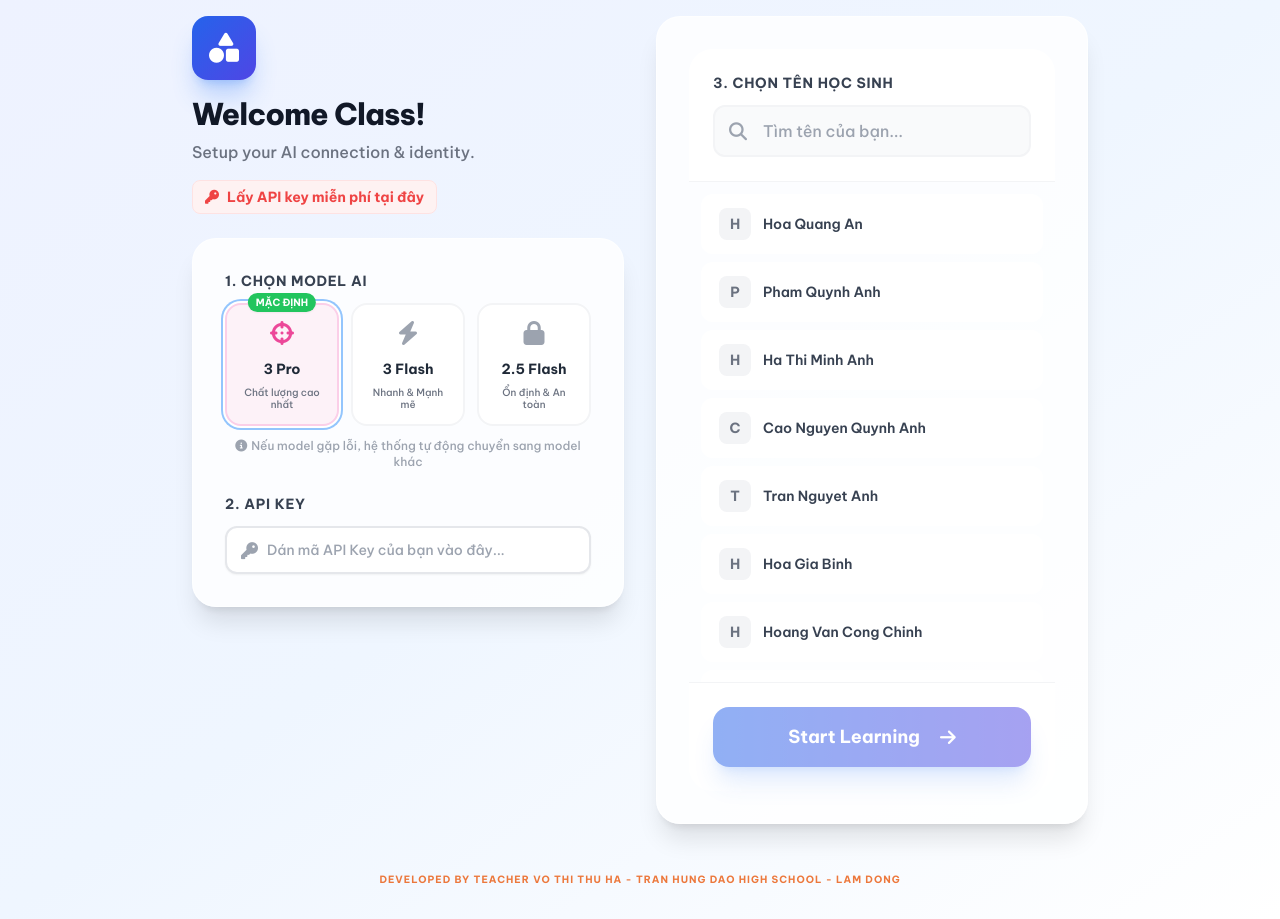
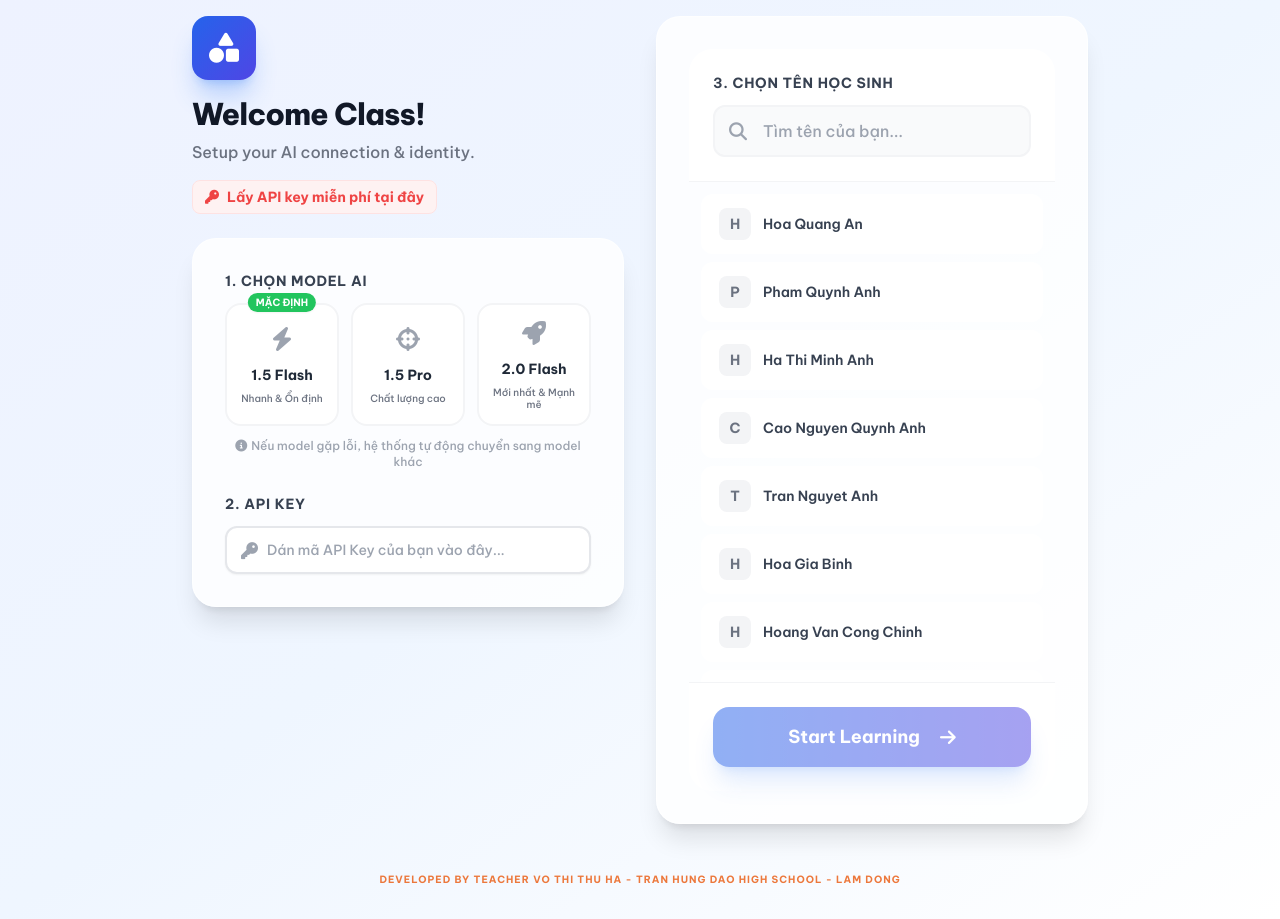
Before and after one commit to havo280788-byte/BRIGHT-AI-HUB--SPEAKING-AND-WRITING-, a React (Vite) app: page / in a window 1280 px wide. Built offline with nearby package versions, Linux system fonts and the light colour scheme.

Commit message:
Add files via upload

```diff
--- a/App.tsx
+++ b/App.tsx
@@ -12,7 +12,7 @@ function App() {
    const [activeTab, setActiveTab] = useState<SkillMode>(SkillMode.DASHBOARD);
    const [isSettingsOpen, setIsSettingsOpen] = useState(false);
    const [currentApiKey, setCurrentApiKey] = useState('');
-  const [currentModel, setCurrentModel] = useState('gemini-3-pro-preview');
+   const [currentModel, setCurrentModel] = useState('gemini-1.5-flash');
 
    // User Progress State
    const [stats, setStats] = useState<UserStats>({
@@ -38,7 +38,7 @@ function App() {
             setCurrentModel(savedModel);
          }
 
-        handleLogin(savedUser, savedKey, savedModel || 'gemini-3-pro-preview');
+         handleLogin(savedUser, savedKey, savedModel || 'gemini-1.5-flash');
       }
    }, []);
 
@@ -161,8 +161,7 @@ function App() {
                   <button
                      key={item.id}
                      onClick={() => setActiveTab(item.id)}
-                className={`w-full flex items-center gap-5 px-6 py-5 rounded-2xl transition-all duration-300 font-bold text-lg group ${
-                   activeTab === item.id
+                     className={`w-full flex items-center gap-5 px-6 py-5 rounded-2xl transition-all duration-300 font-bold text-lg group ${activeTab === item.id
                         ? 'bg-blue-600 text-white shadow-lg shadow-blue-500/30'
                         : 'text-gray-500 hover:bg-white hover:shadow-md hover:text-blue-600'
                         }`}
--- a/services/geminiService.ts
+++ b/services/geminiService.ts
@@ -9,7 +9,7 @@ let appModel = "gemini-1.5-flash";
 const FALLBACK_MODELS = [
   "gemini-1.5-flash",
   "gemini-1.5-pro",
-  "gemini-pro"
+  "gemini-2.0-flash"
 ];
 
 export const setApiKey = (key: string) => {
--- a/types.ts
+++ b/types.ts
@@ -55,7 +55,7 @@ export interface AppSettings {
 }
 
 export const AI_MODELS = [
-  { id: 'gemini-3-pro-preview', name: '3 Pro', desc: 'Chất lượng cao nhất', icon: 'fa-crosshairs', color: 'text-pink-500', bgColor: 'bg-pink-50', borderColor: 'border-pink-200', badge: 'MẶC ĐỊNH' },
-  { id: 'gemini-3-flash-preview', name: '3 Flash', desc: 'Nhanh & Mạnh mẽ', icon: 'fa-bolt', color: 'text-orange-500', bgColor: 'bg-orange-50', borderColor: 'border-orange-200' },
-  { id: 'gemini-2.5-flash', name: '2.5 Flash', desc: 'Ổn định & An toàn', icon: 'fa-lock', color: 'text-blue-500', bgColor: 'bg-blue-50', borderColor: 'border-blue-200' }
+  { id: 'gemini-1.5-flash', name: '1.5 Flash', desc: 'Nhanh & Ổn định', icon: 'fa-bolt', color: 'text-orange-500', bgColor: 'bg-orange-50', borderColor: 'border-orange-200', badge: 'MẶC ĐỊNH' },
+  { id: 'gemini-1.5-pro', name: '1.5 Pro', desc: 'Chất lượng cao', icon: 'fa-crosshairs', color: 'text-blue-500', bgColor: 'bg-blue-50', borderColor: 'border-blue-200' },
+  { id: 'gemini-2.0-flash', name: '2.0 Flash', desc: 'Mới nhất & Mạnh mẽ', icon: 'fa-rocket', color: 'text-purple-500', bgColor: 'bg-purple-50', borderColor: 'border-purple-200' }
 ];
```
Lines whose indentation alone changed are shown as unchanged.
